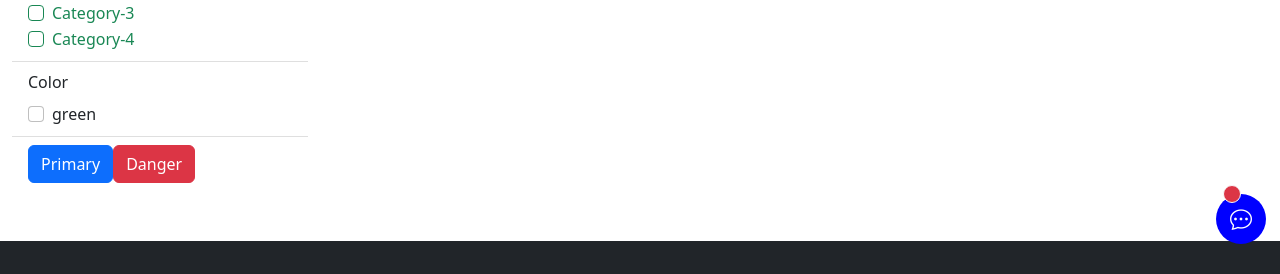
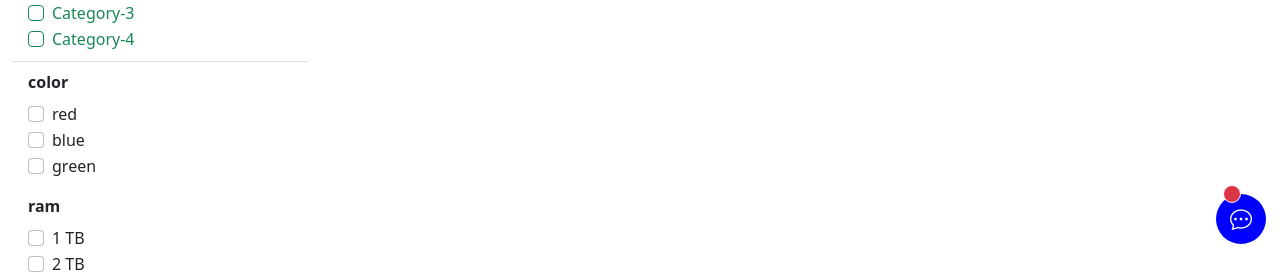
Before and after one commit to Davic0444/e-commerce-mern, a React (Create React App) app in the folder frontend/: page /product-list in a window 1280 px wide. Shown: the part 526-800 px from the top of the page. Built offline with nearby package versions, Linux system fonts and the light colour scheme.

Commit message:
Improve product list and attribute

```diff
--- a/frontend/src/components/filterQueryResultOptions/AttributesFilterComponent.js
+++ b/frontend/src/components/filterQueryResultOptions/AttributesFilterComponent.js
@@ -1,16 +1,22 @@
 import { Form } from "react-bootstrap";
 
 const AttributesFilterComponent = () => {
-  return (
-    <>
-      <Form.Label>Color</Form.Label>
-      <Form.Check
-        type="checkbox"
-        id="default-checkbox"
-        label="green"
-      />
-    </>
-  );
+    return (
+        <>
+            {[{ color: ["red", "blue", "green"] }, { ram: ["1 TB", "2 TB"] }].map(
+                (item, idx) => (
+                    <div key={idx} className="mb-3">
+                        <Form.Label>
+                            <b>{Object.keys(item)}</b>
+                        </Form.Label>
+                        {item[Object.keys(item)].map((i, idx) => (
+                            <Form.Check key={idx} type="checkbox" label={i} />
+                        ))}
+                    </div>
+                )
+            )}
+        </>
+    );
 };
 
 export default AttributesFilterComponent;
--- a/frontend/src/pages/ProductListPage.js
+++ b/frontend/src/pages/ProductListPage.js
@@ -29,8 +29,8 @@ const ProductListPage = () => {
                             <AttributesFilterComponent />
                         </ListGroup.Item>
                         <ListGroup.Item>
-                            <Button variant="primary">Primary</Button>
-                            <Button variant="danger">Danger</Button>
+                            <Button variant="primary">Filter</Button>
+                            <Button variant="danger">Reset filters</Button>
                         </ListGroup.Item>
                     </ListGroup>
                 </Col>
```
